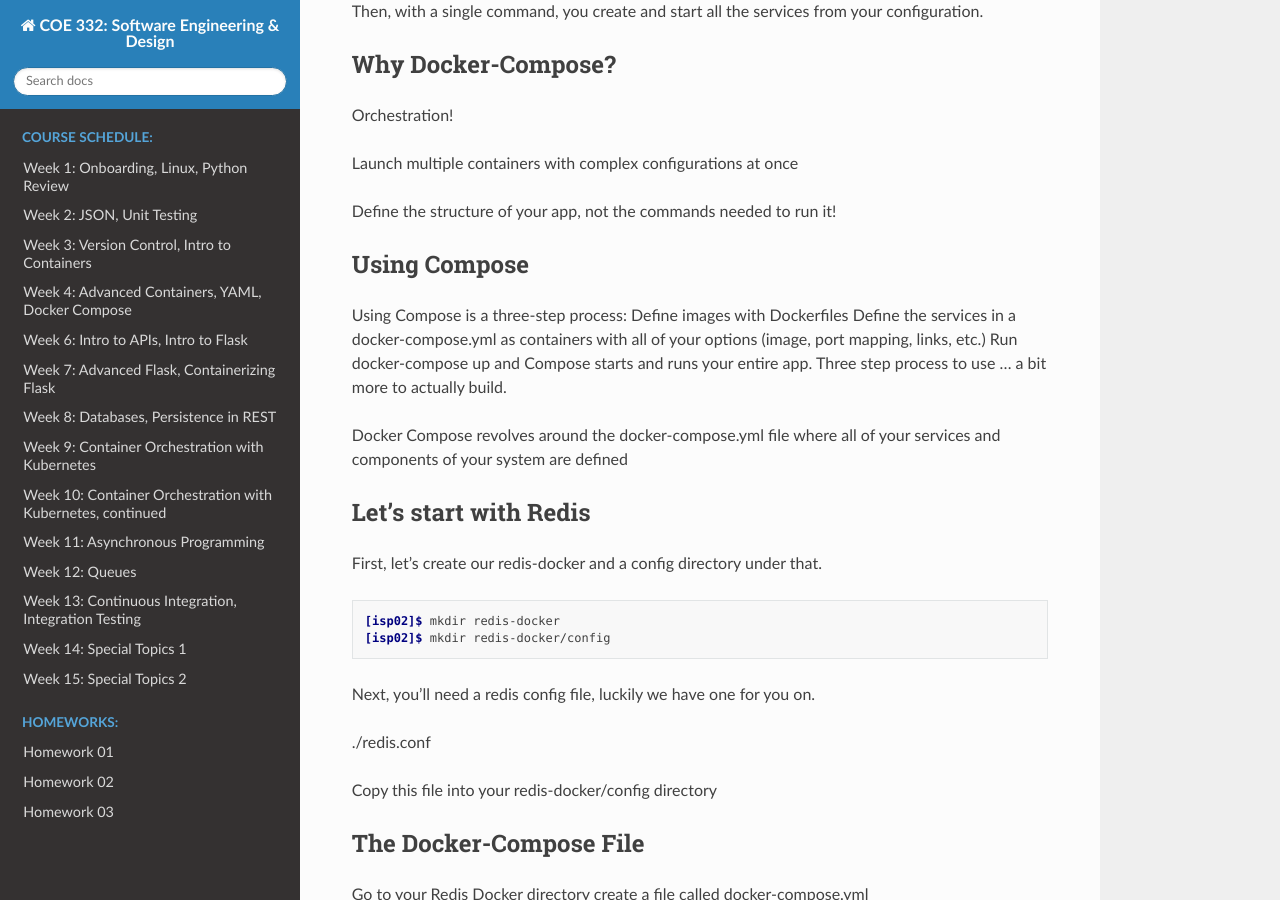
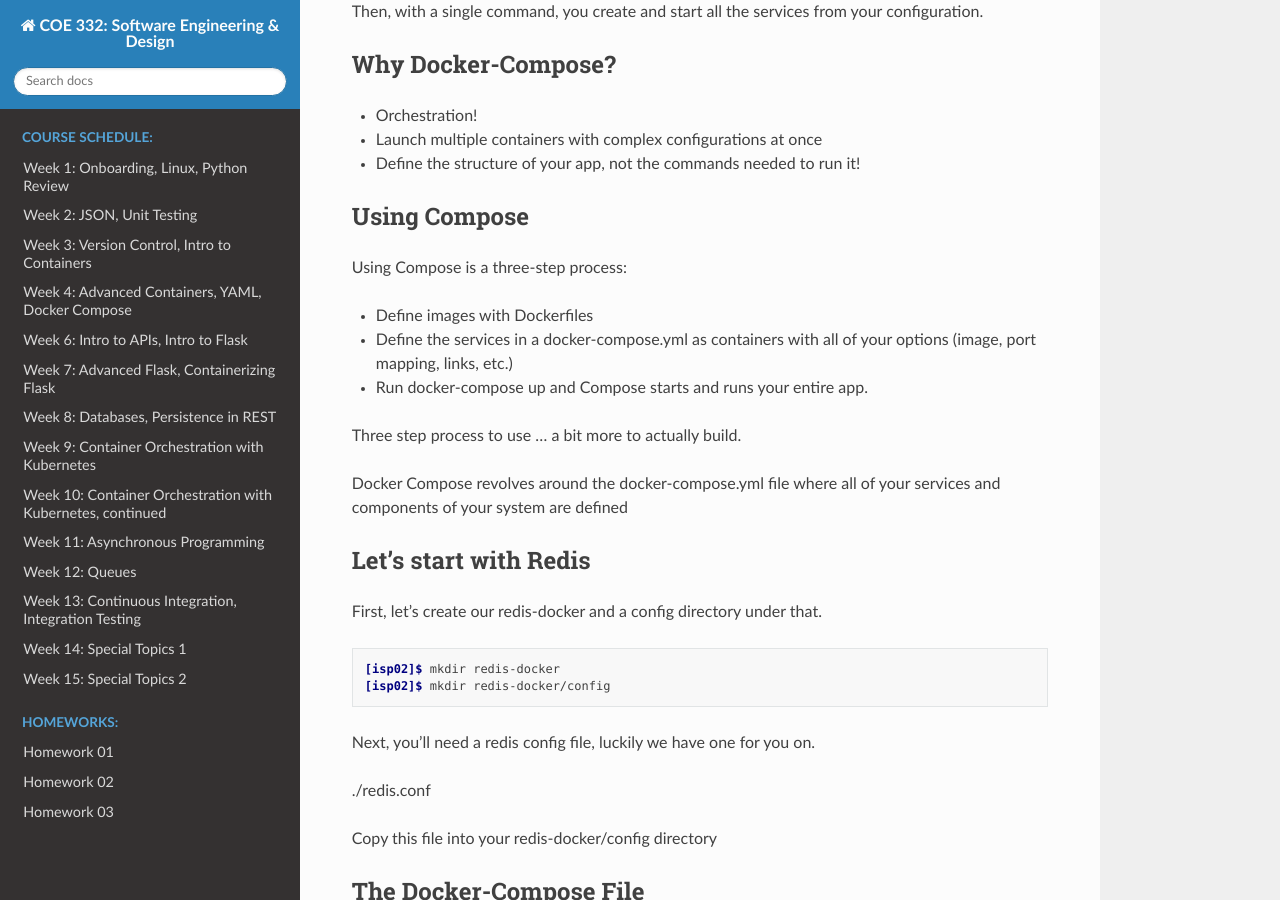
Before and after one commit to TACC/coe-332-sp21, a Sphinx documentation site: the page built from docs/week09/docker_compose_services.rst, in a window 1280 px wide and 900 px high, scrolled down 496 px. Built offline with Sphinx 7.4.7 and the Read the Docs theme 2.0.0, drawn with Linux system fonts in a browser that asks for light colours.

```diff
--- a/docs/week09/container_orchestration_kubernetes_1.rst
+++ b/docs/week09/container_orchestration_kubernetes_1.rst
@@ -17,6 +17,6 @@ At the end of the next two weeks you will:
 
 .. toctree::
    :maxdepth: 1
-
+   docker_compose_services
    orchestration_overview
    kubernetes_pod
--- a/docs/week09/docker_compose_services.rst
+++ b/docs/week09/docker_compose_services.rst
@@ -23,21 +23,23 @@ Then, with a single command, you create and start all the services from your con
 Why Docker-Compose?
 -------------------
 
-Orchestration!
+*  Orchestration!
 
 
-Launch multiple containers with complex configurations at once
+*  Launch multiple containers with complex configurations at once
 
 
-Define the structure of your app, not the commands needed to run it!
+*  Define the structure of your app, not the commands needed to run it!
 
 Using Compose
 -------------
 
 Using Compose is a three-step process:
-Define images with Dockerfiles
-Define the services in a docker-compose.yml as containers with all of your options (image, port mapping, links, etc.)
-Run docker-compose up and Compose starts and runs your entire app.
+
+*  Define images with Dockerfiles
+*  Define the services in a docker-compose.yml as containers with all of your options (image, port mapping, links, etc.)
+*  Run docker-compose up and Compose starts and runs your entire app.
+
 Three step process to use … a bit more to actually build.
 
 Docker Compose revolves around the docker-compose.yml file where all of your services and components of your system are defined
```
